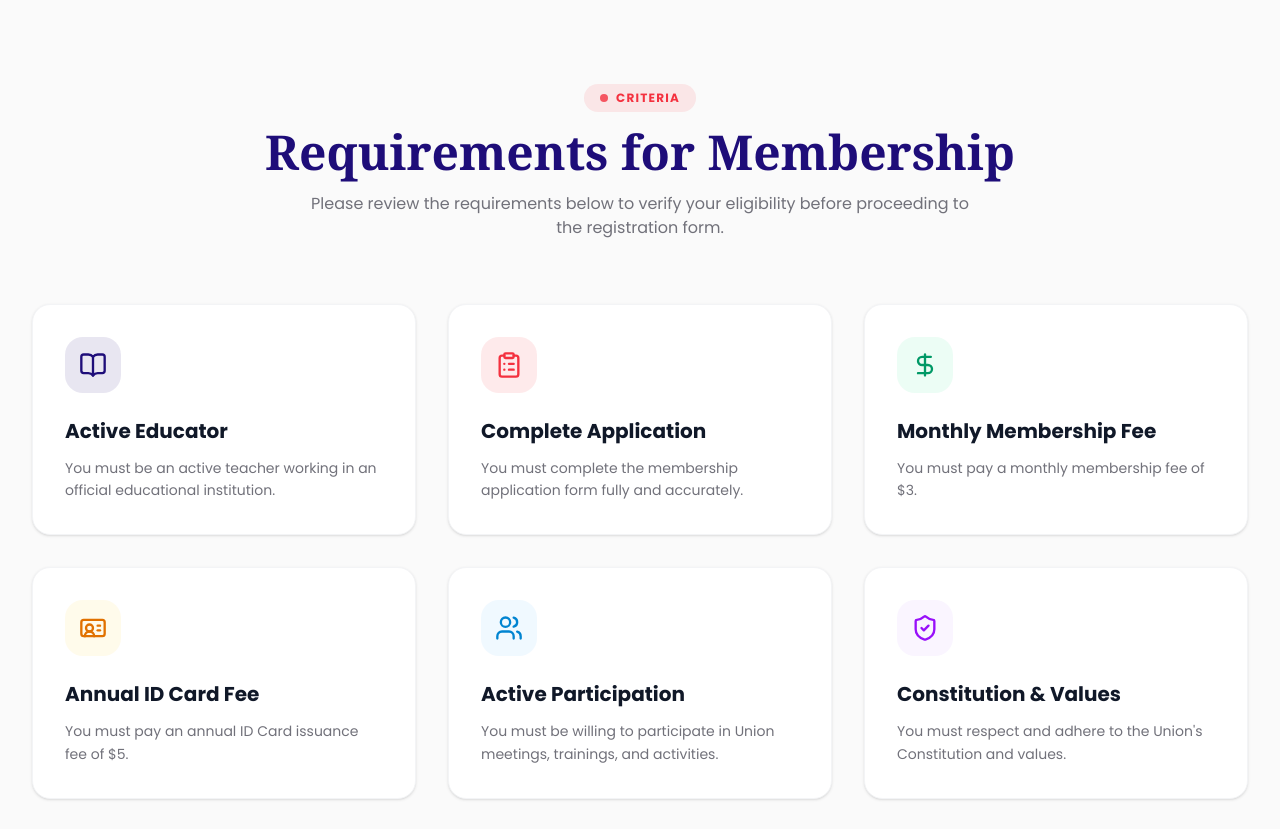
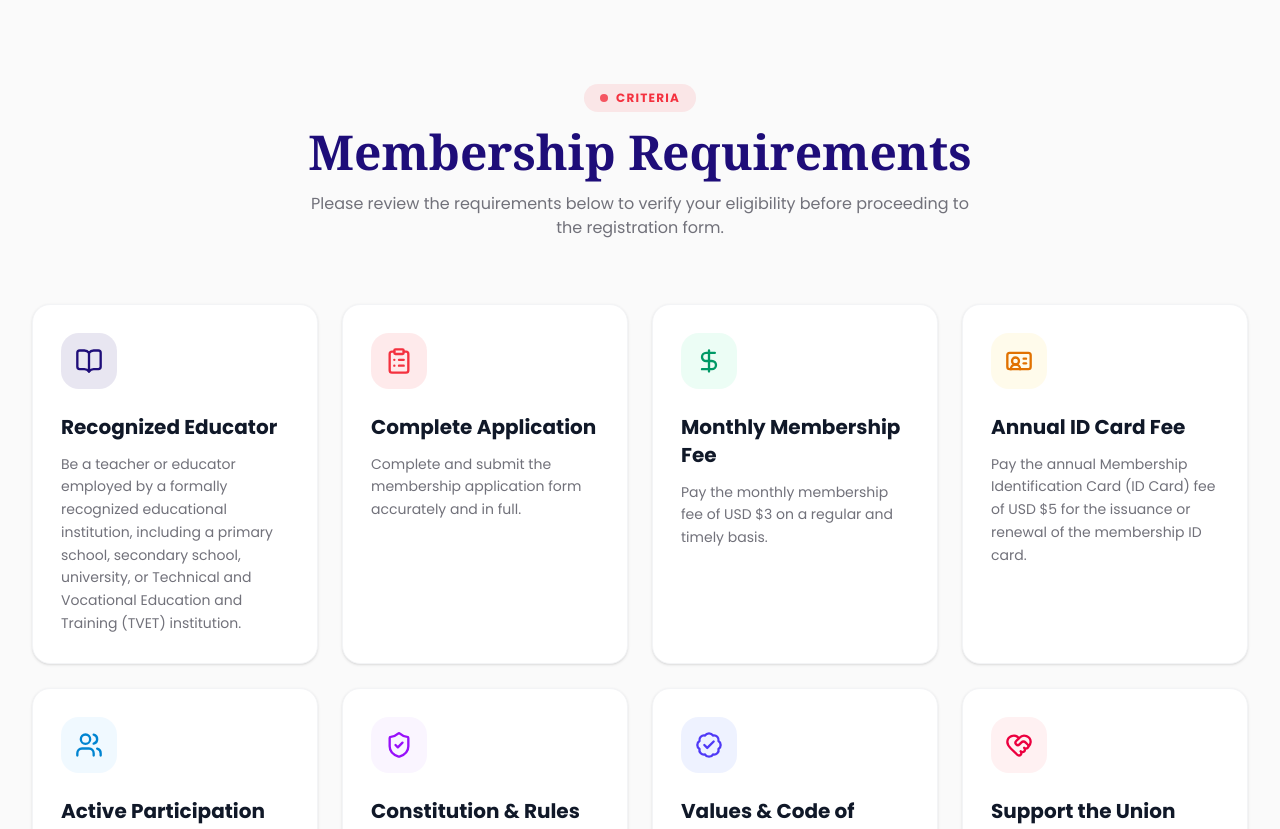
Before and after one commit to Raadsan/sonutorganization, a Next.js app: page /membership in a window 1280 px wide. Shown: the part 1960-2789 px from the top of the page. Built offline with nearby package versions, Linux system fonts and the light colour scheme.

Commit message:
feat: implement new About, Membership, and Home components for the website structure

```diff
--- a/components/About/Affiliates.tsx
+++ b/components/About/Affiliates.tsx
@@ -34,9 +34,6 @@ export default function Affiliates({ initialData }: { initialData: AffiliateData
             <span className="h-2 w-2 rounded-full bg-secondary" />
             Our Affiliates
           </div>
-          <h2 className="mb-4 font-serif text-3xl font-bold text-primary md:text-5xl">
-            Connected through shared purpose
-          </h2>
           <p className="text-sm leading-relaxed text-muted-foreground md:text-base">
             We are proud to be affiliated with organizations that share our commitment
             to teachers, quality education, and stronger communities.
--- a/components/About/corevalues.tsx
+++ b/components/About/corevalues.tsx
@@ -29,40 +29,40 @@ const cardVariants = {
 
 const coreValues = [
   {
-    icon: Handshake,
-    title: "Unity",
+    icon: Scale,
+    title: "Equity & Inclusion",
     description:
-      "We foster collaboration, solidarity, and a unified voice among teachers to advance the teaching profession and educational development throughout Somalia.",
+      "We champion equal access to quality education for all—regardless of gender, geography, ability, or background. Our programs prioritize marginalized communities and promote inclusive teaching practices.",
   },
   {
     icon: ShieldCheck,
-    title: "Integrity",
+    title: "Professionalism & Integrity",
     description:
-      "We uphold the highest standards of professionalism, honesty, transparency, and ethical conduct in all our operations and partnerships.",
+      "We uphold the highest standards of ethical conduct, transparency, and accountability in all our operations. Our members are committed to lifelong learning and responsible leadership.",
+  },
+  {
+    icon: Handshake,
+    title: "Solidarity & Unity",
+    description:
+      "We believe in the collective strength of teachers. SONUT fosters collaboration, mutual support, and a unified voice to advocate for educators’ rights and well-being.",
+  },
+  {
+    icon: Lightbulb,
+    title: "Resilience & Innovation",
+    description:
+      "In the face of crisis and change, we adapt, innovate, and persevere. SONUT empowers teachers to be agents of transformation in their classrooms and communities.",
+  },
+  {
+    icon: Heart,
+    title: "Cultural Respect & Local Ownership",
+    description:
+      "We honor Somalia’s diverse cultural heritage and promote locally led solutions. SONUT’s work is rooted in community engagement and contextual relevance.",
   },
   {
     icon: ClipboardCheck,
-    title: "Accountability",
+    title: "Accountability & Good Governance",
     description:
-      "We ensure responsible leadership, transparent decision-making, and effective management that builds trust among members and stakeholders.",
-  },
-  {
-    icon: Scale,
-    title: "Equity & Inclusion",
-    description:
-      "We champion equal access to quality education for all learners regardless of gender, location, ability, or social background.",
-  },
-  {
-    icon: Lightbulb,
-    title: "Innovation & Resilience",
-    description:
-      "We embrace innovation and adaptability, empowering teachers to lead positive change in their schools and communities.",
-  },
-  {
-    icon: Heart,
-    title: "Cultural Respect",
-    description:
-      "We value Somalia’s diverse cultural heritage and promote locally driven solutions through community engagement and participation.",
+      "We ensure transparent decision-making, responsible leadership, and ethical management in all our activities and partnerships, building trust and credibility across the education sector.",
   },
 ];
 
--- a/components/Members/MembershipRequirements.tsx
+++ b/components/Members/MembershipRequirements.tsx
@@ -8,56 +8,74 @@ import {
   IdCard,
   Users,
   ShieldCheck,
+  HeartHandshake,
+  BadgeCheck,
 } from "lucide-react";
 
 const requirements = [
   {
     icon: BookOpen,
-    title: "Active Educator",
-    description: "You must be an active teacher working in an official educational institution.",
-    color: "bg-[#1E0D79]",
+    title: "Recognized Educator",
+    description:
+      "Be a teacher or educator employed by a formally recognized educational institution, including a primary school, secondary school, university, or Technical and Vocational Education and Training (TVET) institution.",
     light: "bg-[#1E0D79]/10",
     textColor: "text-[#1E0D79]",
   },
   {
     icon: ClipboardList,
     title: "Complete Application",
-    description: "You must complete the membership application form fully and accurately.",
-    color: "bg-[#F4313F]",
+    description:
+      "Complete and submit the membership application form accurately and in full.",
     light: "bg-[#F4313F]/10",
     textColor: "text-[#F4313F]",
   },
   {
     icon: DollarSign,
     title: "Monthly Membership Fee",
-    description: "You must pay a monthly membership fee of $3.",
-    color: "bg-emerald-600",
+    description:
+      "Pay the monthly membership fee of USD $3 on a regular and timely basis.",
     light: "bg-emerald-50",
     textColor: "text-emerald-600",
   },
   {
     icon: IdCard,
     title: "Annual ID Card Fee",
-    description: "You must pay an annual ID Card issuance fee of $5.",
-    color: "bg-amber-600",
+    description:
+      "Pay the annual Membership Identification Card (ID Card) fee of USD $5 for the issuance or renewal of the membership ID card.",
     light: "bg-amber-50",
     textColor: "text-amber-600",
   },
   {
     icon: Users,
     title: "Active Participation",
-    description: "You must be willing to participate in Union meetings, trainings, and activities.",
-    color: "bg-sky-600",
+    description:
+      "Be willing to actively participate in the union's meetings, training programs, workshops, and other official activities.",
     light: "bg-sky-50",
     textColor: "text-sky-600",
   },
   {
     icon: ShieldCheck,
-    title: "Constitution & Values",
-    description: "You must respect and adhere to the Union's Constitution and values.",
-    color: "bg-purple-600",
+    title: "Constitution & Rules",
+    description:
+      "Comply with and uphold the Constitution, Bylaws, policies, and rules of the union.",
     light: "bg-purple-50",
     textColor: "text-purple-600",
+  },
+  {
+    icon: BadgeCheck,
+    title: "Values & Code of Conduct",
+    description:
+      "Comply with and uphold the values and Code of Conduct of the union.",
+    light: "bg-indigo-50",
+    textColor: "text-indigo-600",
+  },
+  {
+    icon: HeartHandshake,
+    title: "Support the Union",
+    description:
+      "Support the mission, vision, and objectives of the union, and contribute positively to its growth, unity, and reputation.",
+    light: "bg-rose-50",
+    textColor: "text-rose-600",
   },
 ];
 
@@ -84,7 +102,7 @@ export default function MembershipRequirements() {
             transition={{ duration: 0.6, delay: 0.1 }}
             className="text-4xl md:text-5xl font-extrabold text-[#1E0D79] mb-4 font-serif"
           >
-            Requirements for Membership
+            Membership Requirements
           </motion.h2>
           <motion.p
             initial={{ opacity: 0, y: 20 }}
@@ -97,19 +115,30 @@ export default function MembershipRequirements() {
           </motion.p>
         </div>
 
-        {/* Requirements Grid */}
-        <div className="grid grid-cols-1 sm:grid-cols-2 lg:grid-cols-3 gap-8">
-          {requirements.map((req, index) => {
+        {/* Two balanced rows of four requirements */}
+        <div className="space-y-6">
+          {[requirements.slice(0, 4), requirements.slice(4, 8)].map(
+            (row, rowIndex) => (
+              <div
+                key={rowIndex}
+                className="grid grid-cols-1 gap-6 sm:grid-cols-2 lg:grid-cols-4"
+              >
+                {row.map((req, cardIndex) => {
                   const Icon = req.icon;
+                  const animationIndex = rowIndex * 4 + cardIndex;
+
                   return (
                     <motion.div
-                key={index}
+                      key={req.title}
                       initial={{ opacity: 0, y: 30 }}
                       whileInView={{ opacity: 1, y: 0 }}
                       viewport={{ once: true }}
-                transition={{ duration: 0.5, delay: index * 0.08 }}
+                      transition={{
+                        duration: 0.5,
+                        delay: animationIndex * 0.08,
+                      }}
                       whileHover={{ y: -6 }}
-                className="group bg-white rounded-2xl border border-gray-100 p-8 shadow-sm hover:shadow-xl transition-all duration-300"
+                      className="group h-full min-h-[280px] rounded-2xl border border-gray-100 bg-white p-7 shadow-sm transition-all duration-300 hover:shadow-xl"
                     >
                       <div
                         className={`w-14 h-14 rounded-2xl ${req.light} flex items-center justify-center mb-6 transition-transform duration-300 group-hover:scale-110`}
@@ -126,6 +155,9 @@ export default function MembershipRequirements() {
                   );
                 })}
               </div>
+            ),
+          )}
+        </div>
       </div>
     </section>
   );
--- a/components/contact/ContactForm.tsx
+++ b/components/contact/ContactForm.tsx
@@ -1,7 +1,15 @@
 "use client";
 
 import { motion } from "framer-motion";
-import { Phone, Mail, MapPin, Send, User, MessageSquare } from "lucide-react";
+import {
+    Phone,
+    Mail,
+    MapPin,
+    Send,
+    User,
+    MessageSquare,
+    ChevronDown,
+} from "lucide-react";
 import { useState } from "react";
 
 const contactInfo = [
@@ -57,7 +65,7 @@ export default function ContactForm() {
                         Contact Us
                     </h2>
                     <p className="text-muted-foreground max-w-xl mx-auto text-sm md:text-base">
-                        Have a question or want to learn more about SONUT? We'd love to hear from you.
+                        Have a question or want to learn more about SONUT? We&apos;d love to hear from you.
                     </p>
                 </div>
 
@@ -116,7 +124,7 @@ export default function ContactForm() {
                         <div className="md:col-span-3 p-8 md:p-10">
                             <div className="mb-8">
                                 <h3 className="text-2xl font-bold text-gray-900 mb-1">Send Us a Message</h3>
-                                <p className="text-muted-foreground text-sm">We'll respond within 24 hours.</p>
+                                <p className="text-muted-foreground text-sm">We&apos;ll respond within 24 hours.</p>
                             </div>
 
                             {submitted ? (
@@ -162,6 +170,28 @@ export default function ContactForm() {
                                                     className="w-full pl-10 pr-3 py-2.5 text-sm border border-gray-200 rounded-xl bg-gray-50/50 focus:bg-white focus:ring-2 focus:ring-primary/20 focus:border-primary outline-none transition-all"
                                                 />
                                             </div>
+                                        </div>
+                                    </div>
+
+                                    {/* Inquiry Type */}
+                                    <div className="space-y-1.5">
+                                        <label htmlFor="inquiryType" className="text-sm font-semibold text-gray-700">
+                                            Inquiry Type
+                                        </label>
+                                        <div className="relative">
+                                            <select
+                                                id="inquiryType"
+                                                name="inquiryType"
+                                                defaultValue="general-inquiry"
+                                                className="w-full appearance-none rounded-xl border border-gray-200 bg-gray-50/50 px-4 py-2.5 pr-10 text-sm text-gray-900 outline-none transition-all focus:border-primary focus:bg-white focus:ring-2 focus:ring-primary/20"
+                                            >
+                                                <option value="general-inquiry">General Inquiry</option>
+                                                <option value="membership">Membership</option>
+                                                <option value="technical-support">Technical Support</option>
+                                                <option value="complaint">Complaint</option>
+                                                <option value="suggestion">Suggestion</option>
+                                            </select>
+                                            <ChevronDown className="pointer-events-none absolute right-3 top-1/2 h-4 w-4 -translate-y-1/2 text-gray-400" />
                                         </div>
                                     </div>
 
--- a/components/ui/Home/Cta.tsx
+++ b/components/ui/Home/Cta.tsx
@@ -33,7 +33,7 @@ export default function Cta() {
 
           {/* Qoraalka / Paragraph */}
           <p className="text-base md:text-lg text-primary max-w-2xl mx-auto mb-10 leading-relaxed">
-            Join thousands of educators across the nation. Together we advocate for teachers' rights, improve educational standards, and build a brighter tomorrow.
+            Join thousands of educators across the nation. Together we advocate for teachers&apos; rights, improve educational standards, and build a brighter tomorrow.
           </p>
 
           {/* Badhamada / Buttons */}
@@ -47,7 +47,7 @@ export default function Cta() {
             </Link>
 
             <Link
-              href="/contact"
+              href="/contactus"
               className="w-full sm:w-auto inline-flex items-center justify-center gap-2 rounded-full px-8 py-4 text-white font-bold text-primary  border border-primary bg-primary transition-all duration-300 hover:bg-white hover:text-primary hover:scale-105"
             >
               Contact Us
--- a/components/ui/Home/Partners.tsx
+++ b/components/ui/Home/Partners.tsx
@@ -30,9 +30,7 @@ export default function Partners({ initialData }: { initialData?: PartnerData[]
             <span className="w-2 h-2 rounded-full bg-secondary"></span>
             OUR PARTNERS
           </div>
-          <h2 className="text-3xl md:text-4xl font-serif font-bold text-primary mb-4">
-            Trusted by the best
-          </h2>
+
           <p className="text-muted-foreground text-sm md:text-base max-w-2xl mx-auto">
             We collaborate with leading national and international organizations to improve the quality of education and support educators across Somalia.
           </p>
```
Also changed, not shown: app/structure/page.tsx (+6 -6 lines), components/Members/WhoCanJoin.tsx (+4 -4 lines), components/ui/Home/Statics.tsx (+5 -5 lines). Lines whose indentation alone changed are shown as unchanged.
